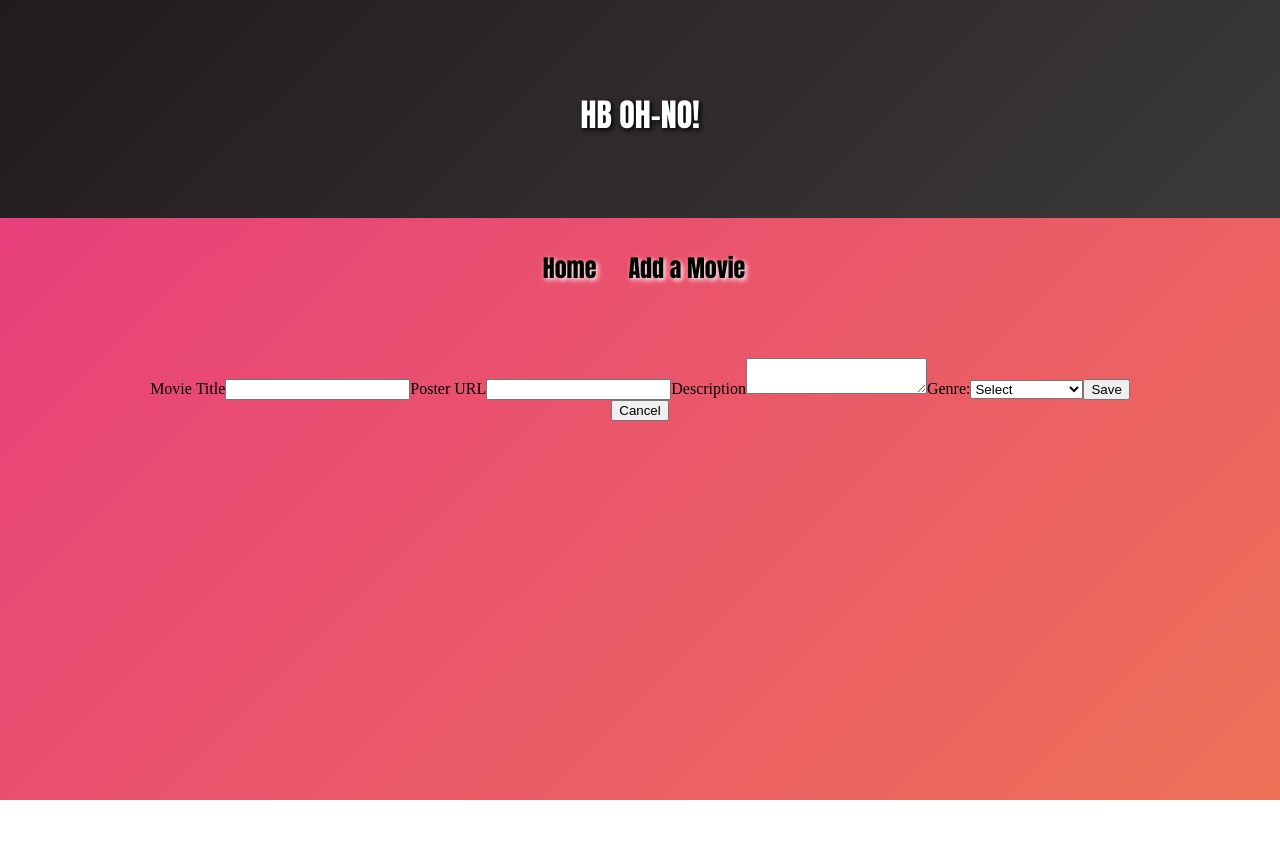
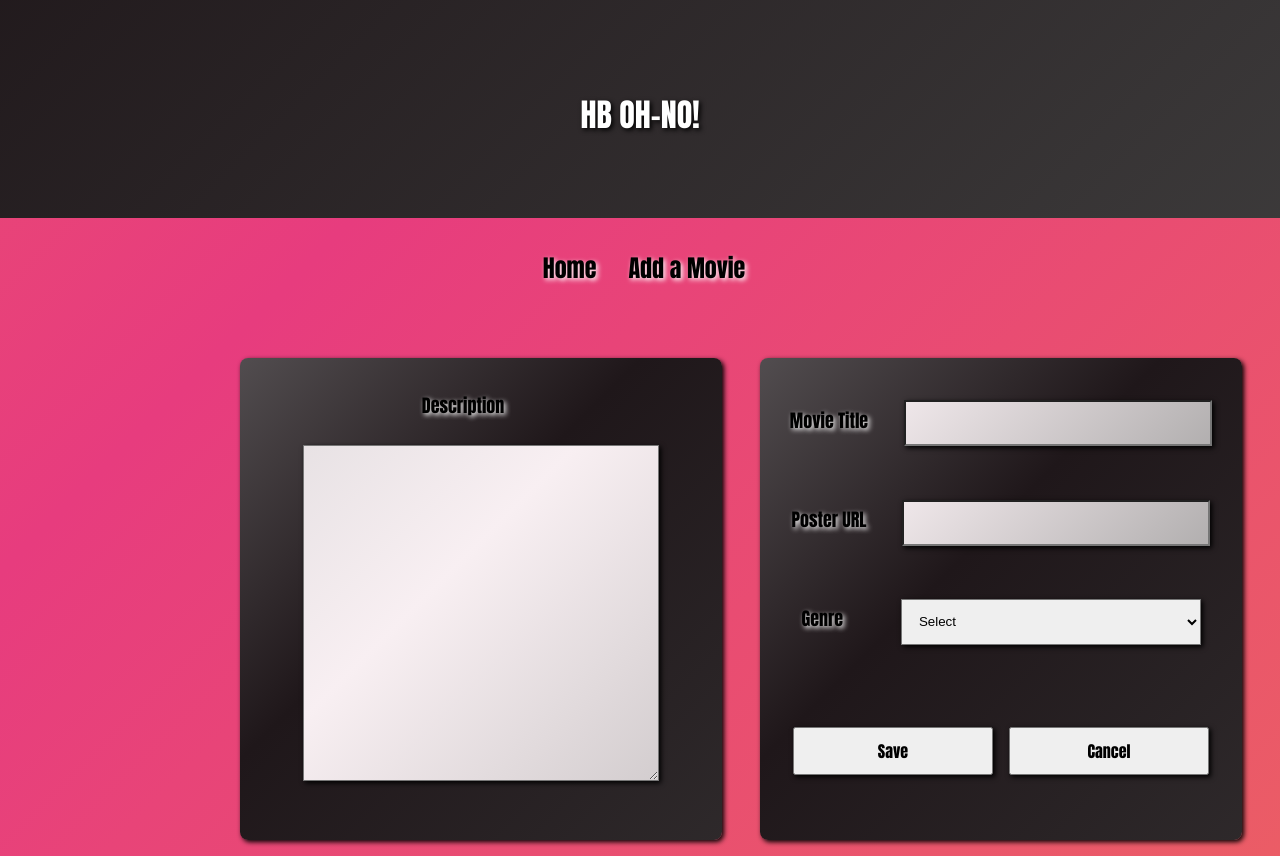
Before and after one commit to korchard/movie-sagas, a React (Create React App) app: page /#/movieForm in a window 1280 px wide. Before the commit the page ends 800 px from the top, so only its background shows below. Built offline with nearby package versions, Linux system fonts and the light colour scheme.

Commit message:
completed styling with the form page

```diff
--- a/src/components/Home/Home.css
+++ b/src/components/Home/Home.css
@@ -8,7 +8,6 @@
 }
 
 .card {
-    /* border: 1px solid black; */
     justify-self: auto;
     border-radius: .5em;
     display: inline-block;
--- a/src/components/MovieForm/MovieForm.css
+++ b/src/components/MovieForm/MovieForm.css
@@ -0,0 +1,84 @@
+.button {
+    margin-top: 1em;
+    font-family: Impact, Haettenschweiler, 'Arial Narrow Bold', sans-serif;
+    font-size: medium;
+    box-shadow: 2px 2px 5px black;
+    width: 12.5em;
+    height: 3em;
+    margin-right: 0.5em;
+    margin-left: 0.5em;
+}
+
+.formCard {
+    justify-self: auto;
+    border-radius: .5em;
+    display: inline-block;
+    width: 450px;
+    height: 450px;
+    text-align: center;
+    padding: 1em;
+    margin-right: 1rem;
+    margin-bottom: 1rem;
+    box-shadow: 2px 2px 5px black;
+    background: linear-gradient(-45deg, #414040, #1f171a, #c1c3c4, #494d4c);
+	background-size: 400% 400%;
+    animation: gradient 10s ease infinite;
+}
+
+#category {
+    box-shadow: 2px 2px 5px black;
+    width: 300px;
+    padding: 1em;
+    margin-bottom: 5em;
+    margin-top: 2em;
+}
+
+.formBox {
+    float: left;
+    margin-left: 15em;
+}
+
+input {
+    box-shadow: 2px 2px 5px black;
+    background: linear-gradient(-45deg, #a7a5a5, #f8eff2, #c1c3c4, #d2d4d4);
+	background-size: 400% 400%;
+    animation: gradient 10s ease infinite;
+    width: 300px;
+    height: 3em;
+    margin-bottom: 2em;
+    margin-top: 2em;
+}
+
+@keyframes gradient {
+	0% {
+		background-position: 0% 50%;
+	}
+	50% {
+		background-position: 100% 50%;
+	}
+	100% {
+		background-position: 0% 50%;
+	}
+}
+
+label {
+    font-family: Impact, Haettenschweiler, 'Arial Narrow Bold', sans-serif;
+    text-shadow: 2px 2px 5px white;
+    font-size: large;
+    margin-right: 2em;
+}
+
+#newGenre {
+    padding-right: 1.2em;
+}
+
+textarea {
+    box-shadow: 2px 2px 5px black;
+    background: linear-gradient(-45deg, #a7a5a5, #f8eff2, #c1c3c4, #d2d4d4);
+	background-size: 400% 400%;
+    animation: gradient 10s ease infinite;
+    width: 350px;
+    height: 330px;
+    margin-bottom: 2em;
+    margin-top: 2em;
+}
--- a/src/components/MovieForm/MovieForm.js
+++ b/src/components/MovieForm/MovieForm.js
@@ -42,22 +42,30 @@ class MovieForm extends Component {
     return (
       <div>
         <form>
+            <div className="formBox formCard">
+            <br></br>
+            <label htmlFor="description">Description</label>
+            <br></br>
+                <textarea
+                    type="text"
+                    id="description"
+                    onChange={(event) => this.handleChange(event, 'description')}/>
+            </div>
+
+            <div className="formCard">
             <label htmlFor="movieTitle">Movie Title</label>
                 <input
                     type="text"
                     id="movieTitle"
                     onChange={(event) => this.handleChange(event, 'title')}/>
+                    <br></br>
             <label htmlFor="posterUrl">Poster URL</label>
                 <input
                     type="url"
                     id="posterUrl"
                     onChange={(event) => this.handleChange(event, 'poster')}/>
-            <label htmlFor="description">Description</label>
-                <textarea
-                    type="text"
-                    id="description"
-                    onChange={(event) => this.handleChange(event, 'description')}/>
-            <label htmlFor="category">Genre:</label>
+                    <br></br>
+            <label htmlFor="category" id="newGenre">Genre</label>
                 <select
                     name="category"
                     id="category"
@@ -81,9 +89,13 @@ class MovieForm extends Component {
                         <option value="16">Superhero</option>
                         <option value="17">Thriller</option>
                 </select>
-                    <button onClick={this.addMovie}>Save</button>
+                <br></br>
+                    <button className="button"
+                            onClick={this.addMovie}>Save</button>
+                    <button className="button"
+                            onClick={this.backToHome}>Cancel</button>
+            </div>
         </form>
-                    <button onClick={this.backToHome}>Cancel</button>
       </div>
     );
   }
```
